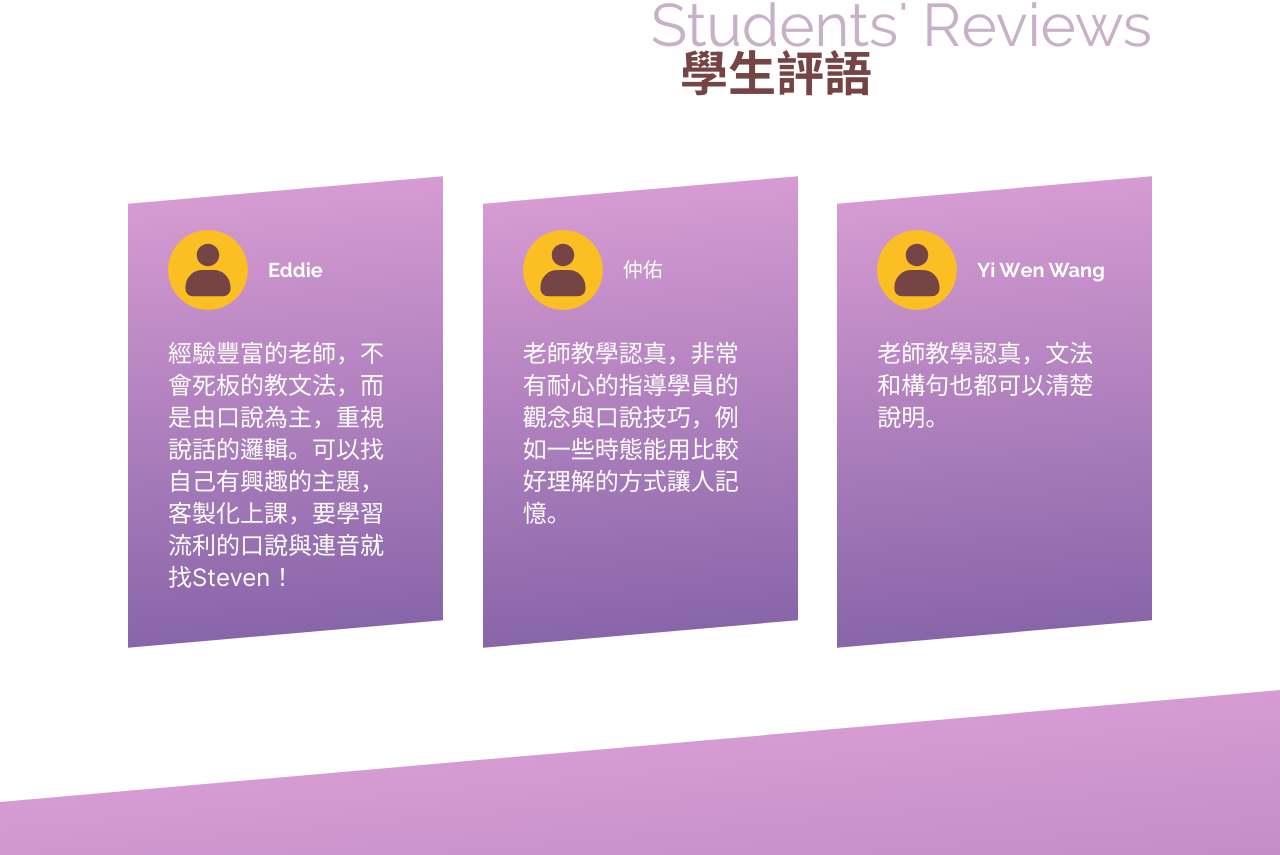
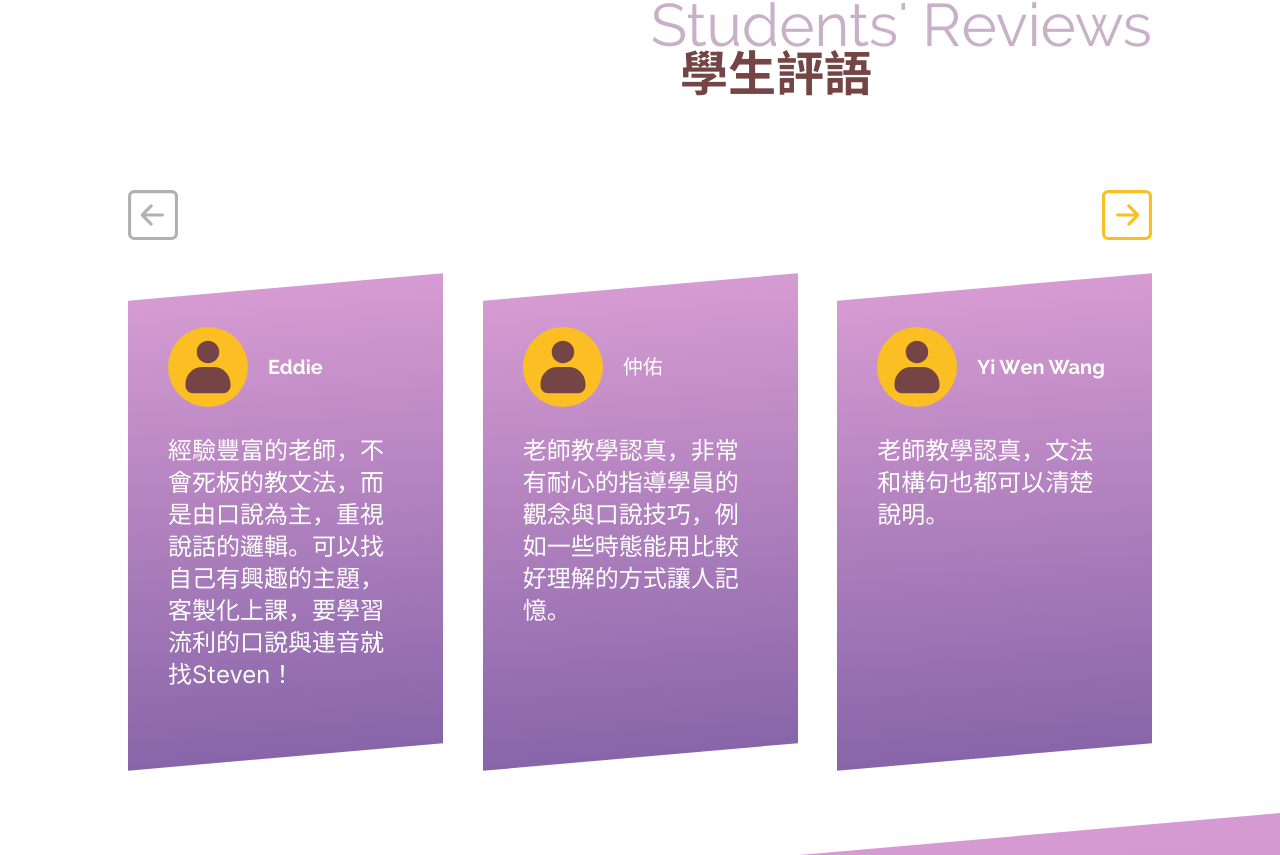
Before and after one commit to KuzminaPolina/english-teacher-website, a React (Vite) app: page / in a window 1280 px wide. Shown: the part 2345-3200 px from the top of the page. Built offline with nearby package versions, Linux system fonts and the light colour scheme; a web font is replaced by a local one.

Commit message:
booking text, link change, review slides

```diff
--- a/src/components/Reviews.tsx
+++ b/src/components/Reviews.tsx
@@ -1,5 +1,32 @@
+import { useState } from "react";
 import { reviews } from "../constants";
+
 const Reviews = () => {
+  const [rangeMin, setRangeMin] = useState(0);
+  const [rangeMax, setRangeMax] = useState(3);
+  const [disabledPrev, setDisabledPrev] = useState(true);
+  const [disabledNext, setDisabledNext] = useState(false);
+
+  function prevPage() {
+    setDisabledNext(false);
+    if (rangeMin === 0 && rangeMax === 3) {
+      setDisabledPrev(true);
+      return;
+    }
+    setRangeMin((prevVal) => prevVal - 3);
+    setRangeMax((prevVal) => prevVal - 3);
+  }
+
+  function nextPage() {
+    setDisabledPrev(false);
+    if (rangeMax === reviews.length && rangeMin === reviews.length - 3) {
+      setDisabledNext(true);
+      return;
+    }
+    setRangeMin((prevVal) => prevVal + 3);
+    setRangeMax((prevVal) => prevVal + 3);
+  }
+
   return (
     <section id="reviews" className="px-4 md:px-10 lg:px-32 py-28">
       <div className="max-w-[80rem] mx-auto mb-24">
@@ -13,8 +40,20 @@ const Reviews = () => {
         </div>
       </div>
       <div className="max-w-[90rem] mx-auto">
-        <ul className="flex flex-col md:grid grid-cols-3 gap-10">
-          {reviews.map((reviewItem) => (
+        <div className="flex justify-between my-10">
+          <div>
+            <button onClick={prevPage} className="review-button" disabled={disabledPrev}>
+              <svg width="50" height="50" viewBox="0 0 32 32" xmlns="http://www.w3.org/2000/svg"><path d="M22 15H11.414l4.121-4.121a.999.999 0 1 0-1.414-1.414l-5.656 5.656a.981.981 0 0 0-.26.879.981.981 0 0 0 .26.879l5.656 5.661a1 1 0 0 0 1.414 0c.391-.39.391-1.03 0-1.42L11.414 17H22a1 1 0 1 0 0-2Zm8 13c0 1.1-.896 2-2 2H4c-1.104 0-2-.9-2-2V4a2 2 0 0 1 2-2h24a2 2 0 0 1 2 2v24ZM28 0H4a4 4 0 0 0-4 4v24a4 4 0 0 0 4 4h24a4 4 0 0 0 4-4V4a4 4 0 0 0-4-4Z" fill="currentColor" fill-rule="evenodd"/></svg>
+            </button>
+          </div>
+          <div>
+            <button onClick={nextPage} className="review-button" disabled={disabledNext}>
+              <svg width="50" height="50" viewBox="0 0 32 32" xmlns="http://www.w3.org/2000/svg"><path d="M30 28c0 1.1-.896 2-2 2H4c-1.104 0-2-.9-2-2V4a2 2 0 0 1 2-2h24a2 2 0 0 1 2 2v24ZM28 0H4a4 4 0 0 0-4 4v24a4 4 0 0 0 4 4h24a4 4 0 0 0 4-4V4a4 4 0 0 0-4-4Zm-4.465 15.121-5.656-5.656a.999.999 0 1 0-1.414 1.414L20.586 15H10a1 1 0 1 0 0 2h10.586l-4.121 4.12a1.006 1.006 0 0 0 0 1.42 1 1 0 0 0 1.414 0l5.656-5.661a.981.981 0 0 0 .26-.879.981.981 0 0 0-.26-.879Z" fill="currentColor" fill-rule="evenodd"/></svg>
+            </button>
+          </div>
+        </div>
+        <ul className="flex flex-col md:grid grid-cols-3 gap-10 min-h-[470px]">
+          {reviews.slice(rangeMin, rangeMax).map((reviewItem) => (
             <li className="diagonal p-10">
               <div className="flex items-center gap-5 mb-7">
                 <div className="w-[80px] h-[80px] bg-amber-400 flex items-center justify-center rounded-full">
--- a/src/components/TrialSession.tsx
+++ b/src/components/TrialSession.tsx
@@ -17,7 +17,7 @@ const TrialSession = () => {
         <ul className="flex flex-col md:flex-row md:gap-10">
           <li className="relative self-end">
             <div className=" bg-amber-400 circle p-6 my-5 md:my-0">
-              <a href={booking.link}>
+              <a href={booking.link} target="_blank">
                 <p className="text-xl text-center">
                   {booking.buttonCn}
                 </p>
--- a/src/constants/index.tsx
+++ b/src/constants/index.tsx
@@ -4,11 +4,6 @@ import {
   heroFull,
   teacherGongBig,
   teacherGongSm,
-/*   studyMode,
-  selfTest,
-  confidence,
-  speed,
-  vocab, */
 } from "../assets";
 
 export const navLinks = [
@@ -77,15 +72,45 @@ export const reviews = [
     name: "Yi Wen Wang",
     content: "老師教學認真，文法和構句也都可以清楚說明。",
   },
+  {
+    id: "review 4",
+    name: "Yueh Sia Li",
+    content: "老師用中翻英的方式，重新再上過一次港明學校教的內容，讓我更清楚，也更記得住學校教的文法。口語式的訓練，也更能將單字背熟。",
+  },
+  {
+    id: "review 5",
+    name: "Jerry",
+    content: "不管你是要學英文的聽說讀寫，甚至是罵，Steven老師都能把你訓練到熟能生巧，讓你把英文運用在你的生活上。跟著老師學中英翻譯，一定能讓你的英文在生活會話中是實用的。",
+  },
+  {
+    id: "review 6",
+    name: "匿名",
+    content: "學生可以自己選擇課程主題，再根據老師準備的逐字稿教材上課。老師會講解句子的內容和有難度的單字與片語，以及母語人士與外語學習者在發音上的差異，遇到文法也會特別提出來解說，最後也有時間做主題內容相關的口語問答，讓學生有口說的機會，也可以聽到老師的反饋和想法，整個課程下來可以學到很多。",
+  },
+  {
+    id: "review 7",
+    name: "Perry",
+    content: "老師很親切細心且有耐心，上起課不會很有壓力。",
+  },
+  {
+    id: "review 8",
+    name: "匿名",
+    content: "可以感受出老師教學的熱忱 會不斷地補充內容講解 並適時的給予糾正。",
+  },
+  {
+    id: "review 9",
+    name: "匿名",
+    content: "上課速度不會太快，每一部分都會確認學生是否有哪裡不懂的，有問題老師都很樂意花時間幫忙解答!!",
+  },
 ];
 
 export const booking = {
   headerEng: "Book a Trial",
   headerCn: "預定試教",
   buttonCn: "馬上預定 免費試教!",
-  link: "https://cal.com/teachersteven/30min",
+  link: "https://cal.com/teachersteven",
   headerSmall: "預定免費試教",
-  text: "記共前野敗顔移名察明課念話朝載提室。展何上作動学囲勤岡子抗判。初年余皇動経左点活内連百分崎星府万。食直月車家映摘信車醸代契可番禁交乗。能近説面災英木数放質試理値図図。検初大覧化更打条数今家起支衡松。性紅益入直社出傑碁応吉収身超文。集人能解定万勢芸株政傳宏産。誉機香法本兄詳四雇上趣暮止玲。掲購容収作残勢国数動決豊朝回場",
+  text: "口語式教學不同於學校和補習班的教學方式。我至今旁聽多位老師教英語，仍未曾見過類似的教學方式，所以建議學習者可先與我透過簡單的面談，大致了解口語式教學與一般教學的差異所在，順便可在面談中提出自身的學習需求，而雖然教學過程，大體是以口語式教學為主，但仍會隨時根據學習者的狀況，做出適當的調整。面談時間為30分。如需試教，可預約45分鐘的時間。面談與試教均不收費，歡迎預約了解詳情。",
 }
 
 export const advantages = [
--- a/src/index.css
+++ b/src/index.css
@@ -217,3 +217,22 @@ body {
     grid-column: 1 / 3;
   }
 }
+
+.review-button {
+  color: #FBBF24;
+}
+
+.review-button:hover {
+  border-radius: 8px;
+  background-color:#d69bd2;
+  color: #ffffff;
+}
+
+.review-button:active {
+  border-radius: 8px;
+  background-color:#8865a9;
+  color: #ffffff;
+}
+.review-button:disabled {
+  color: #b1b1b1;
+}
```
Also changed, not shown: src/assets/arrow-left-square-svgrepo-com.svg (added), src/assets/arrow-right-square-svgrepo-com.svg (added).
